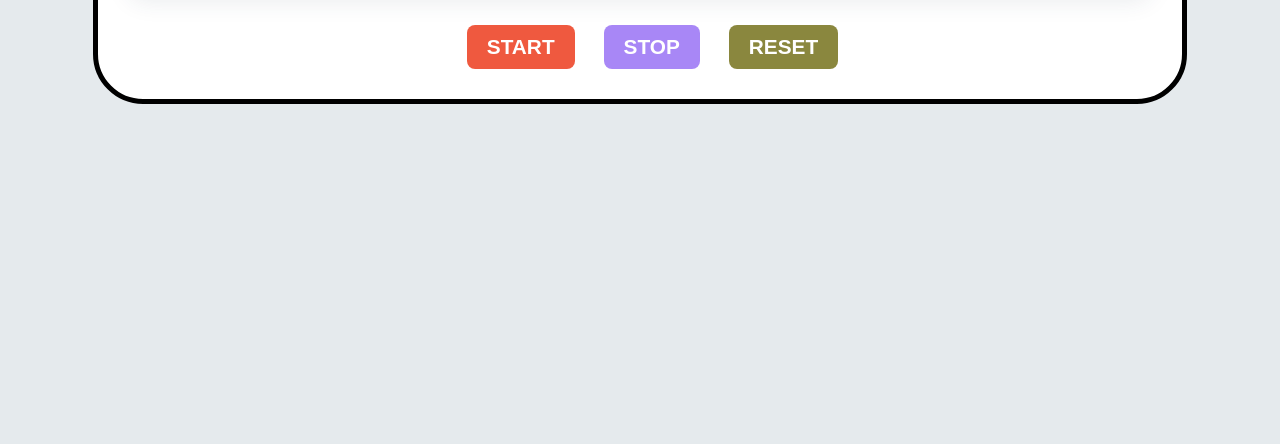
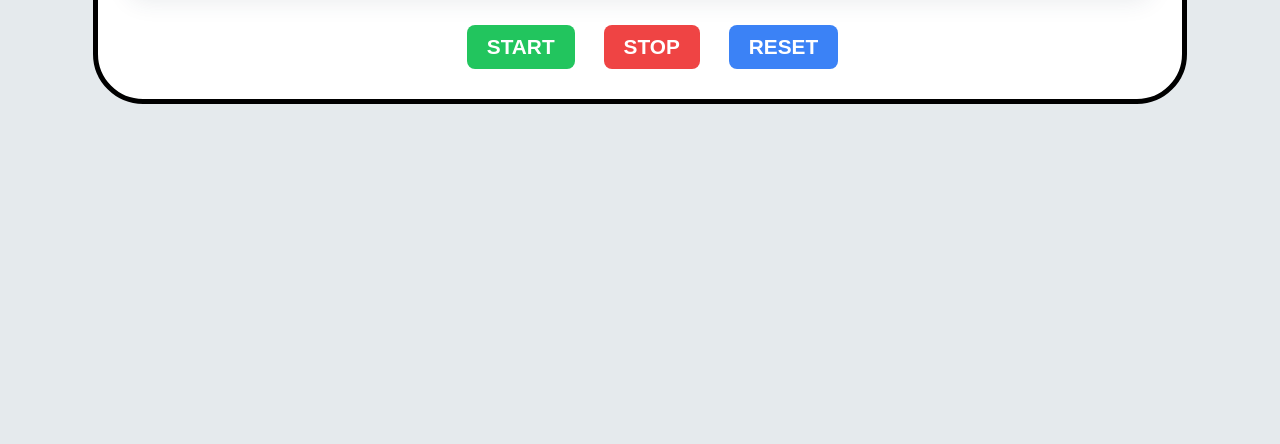
Before and after one commit to venkata-arjun/timer, a plain HTML site: page index.html in a window 1280 px wide. Shown: the part 356-800 px from the top of the page. Drawn offline with Linux system fonts and the light colour scheme.

Commit message:
changed buttons color.

```diff
--- a/style.css
+++ b/style.css
@@ -51,25 +51,25 @@ body {
 }
 
 #startBtn {
-    background-color: hsla(9, 88%, 49%, 0.8);
+    background-color: #22c55e; /* Emerald green */
 }
 
 #startBtn:hover {
-    background-color:hsla(9, 88%, 49%, 0.7);
+    background-color: #16a34a; /* Darker emerald */
 }
 
 #stopBtn {
-    background-color: rgba(147, 106, 244, 0.8);
+    background-color: #ef4444; /* Red */
 }
 
 #stopBtn:hover {
-    background-color: rgba(147, 106, 244, 0.7);
+    background-color: #b91c1c; /* Darker red */
 }
 
 #resetBtn {
-    background-color: rgba(109, 106, 14, 0.8);
+    background-color: #3b82f6; /* Blue */
 }
 
 #resetBtn:hover {
-    background-color: rgba(109, 106, 14, 0.7);
+    background-color: #1d4ed8; /* Darker blue */
 }
```
